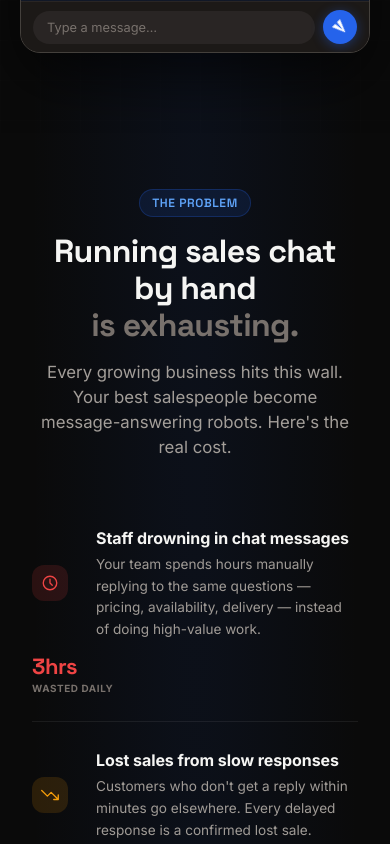
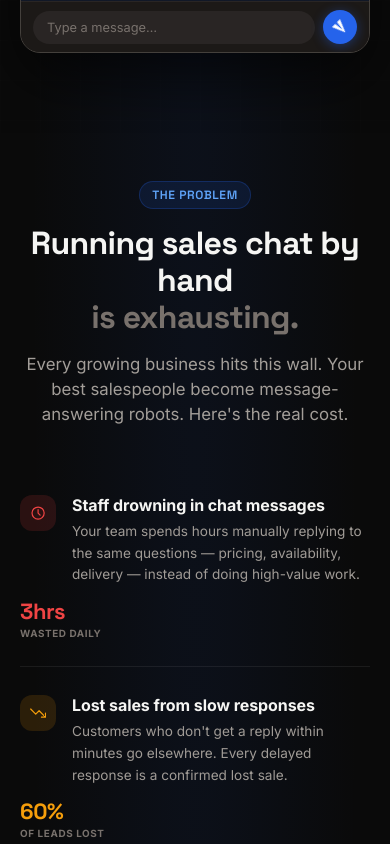
Before and after one commit to zerokodes/ASM-LandingPage, a React (Vite) app: page / in a window 390 px wide. Shown: the part 1240-2084 px from the top of the page. Built offline with nearby package versions, Linux system fonts and the light colour scheme.

Commit message:
fixed animation and position bug

```diff
--- a/package.json
+++ b/package.json
@@ -10,6 +10,8 @@
     "preview": "vite preview"
   },
   "dependencies": {
+    "@gsap/react": "^2.1.2",
+    "gsap": "^3.15.0",
     "react": "^18.3.0",
     "react-dom": "^18.3.0"
   },
--- a/src/components/sections/CTA.jsx
+++ b/src/components/sections/CTA.jsx
@@ -1,10 +1,12 @@
 import { WHATSAPP_URL } from '@/data/nav';
+import { useScrollReveal } from '@/lib/useScrollReveal';
 
 const TICKS = ['No credit card', 'Cancel anytime', 'Live in 30 minutes', 'Dedicated support'];
 
 export default function CTA() {
+  const sectionRef = useScrollReveal({ itemsSelector: '.cta-box' });
   return (
-    <section id="get-started" style={{ padding: '4rem 0', overflow: 'hidden' }}>
+    <section id="get-started" ref={sectionRef} style={{ padding: '4rem 0', overflow: 'hidden' }}>
       <div style={{ position: 'absolute', top: '50%', left: '50%', transform: 'translate(-50%,-50%)', width: 700, height: 350, background: 'radial-gradient(ellipse,rgba(37,99,235,.1) 0%,transparent 70%)', pointerEvents: 'none' }} />
       <div className="wrap" style={{ maxWidth: 780 }}>
         <div className="cta-box">
--- a/src/components/sections/Dashboard.jsx
+++ b/src/components/sections/Dashboard.jsx
@@ -1,4 +1,5 @@
 import { DASHBOARD_HIGHLIGHTS } from '@/data/steps';
+import { useScrollReveal } from '@/lib/useScrollReveal';
 
 const SHOTS = [
   { glow: 'radial-gradient(ellipse at center,rgba(37,99,235,.1) 0%,transparent 70%)', url: 'dashboard.asm.io/knowledge', img: '/knowledge-preview.png', alt: 'ChatSeller Knowledge Base Dashboard', label: 'Knowledge Base', labelColor: 'rgb(96 165 250)' },
@@ -6,8 +7,9 @@ const SHOTS = [
 ];
 
 export default function Dashboard() {
+  const sectionRef = useScrollReveal({ itemsSelector: '.section-hd, .dash-shot, .dash-highlight' });
   return (
-    <section style={{ overflow: 'hidden' }}>
+    <section ref={sectionRef} style={{ overflow: 'hidden' }}>
       <div style={{ position: 'absolute', top: '50%', left: '50%', transform: 'translate(-50%,-50%)', width: 800, height: 400, background: 'radial-gradient(ellipse,rgba(37,99,235,.07) 0%,transparent 70%)', pointerEvents: 'none' }} />
       <div className="wrap">
         <div className="section-hd">
--- a/src/components/sections/FAQ.jsx
+++ b/src/components/sections/FAQ.jsx
@@ -2,12 +2,14 @@ import { useState } from 'react';
 import { cn } from '@/lib/utils';
 import { FAQS } from '@/data/faqs';
 import { WHATSAPP_QUESTION_URL } from '@/data/nav';
+import { useScrollReveal } from '@/lib/useScrollReveal';
 
 export default function FAQ() {
   const [openIndex, setOpenIndex] = useState(null);
+  const sectionRef = useScrollReveal({ itemsSelector: '.section-hd, .faq-item' });
 
   return (
-    <section id="faq">
+    <section id="faq" ref={sectionRef}>
       <div className="wrap" style={{ maxWidth: 720 }}>
         <div className="section-hd">
           <span className="section-label">FAQ</span>
--- a/src/components/sections/Features.jsx
+++ b/src/components/sections/Features.jsx
@@ -1,10 +1,12 @@
 import { FEATURES } from '@/data/features';
 import { hexToRgb } from '@/lib/utils';
 import Icon from '@/components/ui/Icon';
+import { useScrollReveal } from '@/lib/useScrollReveal';
 
 export default function Features() {
+  const sectionRef = useScrollReveal();
   return (
-    <section id="features" style={{ background: 'rgba(28,25,23,.15)' }}>
+    <section id="features" ref={sectionRef} style={{ background: 'rgba(28,25,23,.15)' }}>
       <div className="wrap">
         <div className="section-hd">
           <span className="section-label">Features</span>
--- a/src/components/sections/HowItWorks.jsx
+++ b/src/components/sections/HowItWorks.jsx
@@ -1,8 +1,10 @@
 import { STEPS } from '@/data/steps';
+import { useScrollReveal } from '@/lib/useScrollReveal';
 
 export default function HowItWorks() {
+  const sectionRef = useScrollReveal();
   return (
-    <section id="how-it-works" style={{ background: 'rgba(28,25,23,.3)' }}>
+    <section id="how-it-works" ref={sectionRef} style={{ background: 'rgba(28,25,23,.3)' }}>
       <div className="wrap">
         <div className="section-hd">
           <span className="section-label">How It Works</span>
--- a/src/components/sections/Pricing.jsx
+++ b/src/components/sections/Pricing.jsx
@@ -1,5 +1,6 @@
 import { cn } from '@/lib/utils';
 import { PLANS } from '@/data/pricing';
+import { useScrollReveal } from '@/lib/useScrollReveal';
 
 function Tick() {
   return (
@@ -12,8 +13,9 @@ function Tick() {
 }
 
 export default function Pricing() {
+  const sectionRef = useScrollReveal({ itemsSelector: '.section-hd, .price-card' });
   return (
-    <section id="pricing">
+    <section id="pricing" ref={sectionRef}>
       <div className="wrap">
         <div className="section-hd">
           <span className="section-label">Pricing</span>
--- a/src/components/sections/Problem.jsx
+++ b/src/components/sections/Problem.jsx
@@ -1,10 +1,12 @@
 import { PAIN_POINTS } from '@/data/features';
 import { hexToRgb } from '@/lib/utils';
 import Icon from '@/components/ui/Icon';
+import { useScrollReveal } from '@/lib/useScrollReveal';
 
 export default function Problem() {
+  const sectionRef = useScrollReveal();
   return (
-    <section>
+    <section ref={sectionRef}>
       <div className="wrap">
         <div className="section-hd">
           <span className="section-label">The Problem</span>
--- a/src/components/sections/Testimonials.jsx
+++ b/src/components/sections/Testimonials.jsx
@@ -1,5 +1,6 @@
 import { REVIEWS } from '@/data/testimonials';
 import { hexToRgb } from '@/lib/utils';
+import { useScrollReveal } from '@/lib/useScrollReveal';
 
 function Stars({ rgb }) {
   return (
@@ -41,9 +42,10 @@ function TestiCard({ r }) {
 
 export default function Testimonials() {
   const doubled = [...REVIEWS, ...REVIEWS];
+  const sectionRef = useScrollReveal({ itemsSelector: '.section-hd, .trust-strip' });
 
   return (
-    <section>
+    <section ref={sectionRef}>
       <div className="wrap" style={{ marginBottom: '3.5rem' }}>
         <div className="section-hd">
           <span className="section-label">Testimonials</span>
--- a/src/index.css
+++ b/src/index.css
@@ -42,6 +42,8 @@
   .section-sub { margin-top: 1rem; color: rgb(163 158 153); font-size: 1.05rem; max-width: 520px; }
   .dim { color: rgb(120 113 108); }
   .wrap { max-width: 1280px; margin: 0 auto; padding: 0 2rem; }
+  @media (max-width: 600px) { .wrap { padding: 0 1.25rem; } }
+  @media (max-width: 380px) { .wrap { padding: 0 1rem; } }
 
   .fade-up { opacity: 0; animation: fadeUp .6s ease forwards; }
 
@@ -120,7 +122,9 @@
   .row-item:hover { padding-left: 8px; }
   .row-num { font-family: 'Space Grotesk', monospace; font-size: .8rem; font-weight: 700; color: rgb(87 83 78); letter-spacing: .02em; }
   .row-icon { width: 44px; height: 44px; border-radius: 12px; display: flex; align-items: center; justify-content: center; font-size: 1.15rem; flex-shrink: 0; }
-  .row-icon svg { display: block; }
+  /* Icon scales with its box at every breakpoint instead of staying a fixed
+     pixel size while .row-icon shrinks on mobile (see ui/Icon.jsx). */
+  .row-icon .icon-svg { display: block; width: 45%; height: 45%; }
   .row-title { color: rgb(245 245 243); font-weight: 700; font-size: 1rem; letter-spacing: -.005em; margin-bottom: 4px; }
   .row-desc { color: rgb(160 155 150); font-size: .85rem; line-height: 1.6; max-width: 56ch; }
   .row-stat { text-align: right; flex-shrink: 0; }
@@ -128,9 +132,9 @@
   .row-stat-lbl { font-size: .62rem; font-weight: 700; text-transform: uppercase; letter-spacing: .06em; color: rgb(120 113 108); margin-top: 4px; white-space: nowrap; }
   .row-tag { display: inline-flex; align-items: center; padding: 4px 11px; border-radius: 9999px; font-size: .68rem; font-weight: 700; letter-spacing: .05em; text-transform: uppercase; white-space: nowrap; }
   @media (max-width: 700px) {
-    .row-item { grid-template-columns: 40px 1fr; row-gap: .75rem; }
+    .row-item { grid-template-columns: 36px 1fr; column-gap: 1rem; row-gap: .75rem; align-items: start; }
     .row-stat, .row-tag { grid-column: 1 / 3; justify-self: start; text-align: left; margin-top: 2px; }
-    .row-icon { width: 36px; height: 36px; font-size: 1rem; }
+    .row-icon { width: 36px; height: 36px; font-size: 1rem; margin-top: 2px; }
   }
 
   /* ── How it works ── */
@@ -138,11 +142,12 @@
   .step-row { display: flex; gap: 1.5rem; align-items: flex-start; }
   .step-indicator { display: flex; flex-direction: column; align-items: center; flex-shrink: 0; }
   .step-icon-box { width: 56px; height: 56px; border-radius: 14px; background: rgb(28 25 23); border: 1px solid rgb(41 37 36); display: flex; align-items: center; justify-content: center; color: rgb(96 165 250); }
-  .step-line { width: 1px; height: 48px; background: linear-gradient(to bottom, rgba(37,99,235,.4), transparent); margin-top: 8px; }
+  .step-line { width: 2px; height: 48px; background: linear-gradient(to bottom, rgba(96,165,250,.7), rgba(37,99,235,.15)); margin-top: 8px; border-radius: 1px; }
   .step-card { flex: 1; padding: 1.5rem; transition: border-color .25s; }
   .step-card:hover { border-color: rgba(37,99,235,.3); }
   .step-num { font-size: .7rem; font-weight: 700; color: rgb(96 165 250); margin-bottom: 8px; letter-spacing: .08em; font-family: monospace; }
   .step-title { color: rgb(245 245 243); font-weight: 700; font-size: 1.125rem; margin-bottom: 8px; }
+  @media (max-width: 480px) { .step-row { gap: .875rem; } .step-icon-box { width: 44px; height: 44px; border-radius: 10px; } .step-line { height: 36px; } }
   .step-desc { color: rgb(163 158 153); font-size: .875rem; line-height: 1.65; }
 
   /* ── Dashboard ── */
@@ -190,6 +195,10 @@
   .trust-item-val { font-size: 1.25rem; font-weight: 900; color: rgb(96 165 250); letter-spacing: -.03em; }
   .trust-item-lbl { font-size: .7rem; color: rgb(87 83 78); text-transform: uppercase; letter-spacing: .06em; margin-top: 2px; }
   @media (max-width: 480px) { .trust-strip { flex-direction: column; gap: 16px; padding: 1rem; } .testi-card { width: min(280px, 82vw); } }
+  /* Marquee reaches edge-to-edge on phones — the fade gradient still clips
+     cards cleanly, and removing the wrap's side padding here specifically
+     lets more of each card peek in from the screen edge. */
+  @media (max-width: 640px) { .marquee-container.wrap { padding-left: 0; padding-right: 0; } }
 
   /* ── Pricing ── */
   .pricing-grid { display: grid; grid-template-columns: repeat(3, 1fr); gap: 1.25rem; max-width: 960px; margin: 0 auto; }
@@ -216,6 +225,7 @@
   .faq-item.open { border-color: rgba(37,99,235,.25); background: rgba(37,99,235,.04); }
   .faq-q { width: 100%; background: none; border: none; cursor: pointer; display: flex; align-items: center; justify-content: space-between; padding: 1rem 1.25rem; gap: 12px; text-align: left; }
   .faq-q-text { color: rgb(245 245 243); font-weight: 500; font-size: .9375rem; line-height: 1.45; margin: 0; }
+  @media (max-width: 480px) { .faq-q-text { font-size: .875rem; } .faq-q { padding-right: .5rem; } }
   .faq-ico { width: 44px; height: 44px; border-radius: 50%; background: rgb(41 37 36); display: flex; align-items: center; justify-content: center; flex-shrink: 0; transition: transform .25s, background .2s; }
   .faq-item.open .faq-ico { background: rgba(37,99,235,.15); transform: rotate(180deg); }
   .faq-ico svg { stroke: rgb(163 158 153); }
@@ -260,6 +270,7 @@
   /* ── Sections rhythm ── */
   section { padding: 6rem 0; position: relative; }
   @media (max-width: 767px) { section { padding: 3.5rem 0; } .hero-section { padding-bottom: 0; } }
+  @media (max-width: 480px) { section { padding: 3rem 0; } }
   .section-hd { text-align: center; margin-bottom: 3.5rem; }
   @media (max-width: 767px) { .section-hd { margin-bottom: 2.5rem; } }
 }
--- /dev/null
+++ b/src/lib/useScrollReveal.js
@@ -0,0 +1,38 @@
+import { useEffect, useRef } from 'react';
+import { gsap } from 'gsap';
+import { ScrollTrigger } from 'gsap/ScrollTrigger';
+
+gsap.registerPlugin(ScrollTrigger);
+
+/**
+ * Fades/slides a section's heading and content items up into view as the
+ * section scrolls into the viewport. Pass the same ref to the <section>
+ * (sectionRef) and, optionally, to the direct-children wrapper you want
+ * staggered (itemsRef) — e.g. the row-list, card grid, or steps column.
+ */
+export function useScrollReveal({ itemsSelector = '.section-hd, .row-item, .step-row' } = {}) {
+  const sectionRef = useRef(null);
+
+  useEffect(() => {
+    const ctx = gsap.context(() => {
+      const targets = sectionRef.current.querySelectorAll(itemsSelector);
+      targets.forEach((el, i) => {
+        gsap.fromTo(
+          el,
+          { opacity: 0, y: 30 },
+          {
+            opacity: 1,
+            y: 0,
+            duration: 0.6,
+            ease: 'power2.out',
+            delay: Math.min(i * 0.06, 0.3),
+            scrollTrigger: { trigger: el, start: 'top 85%' },
+          }
+        );
+      });
+    }, sectionRef);
+    return () => ctx.revert();
+  }, [itemsSelector]);
+
+  return sectionRef;
+}
```
Also changed, not shown: src/components/ui/Icon.jsx (+15 -2 lines), 1 other file (tests, documents, lock files or other folders).
